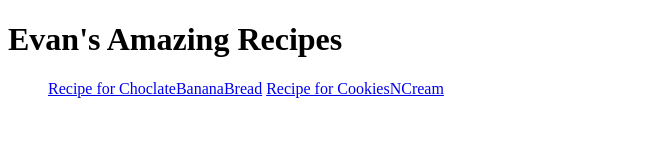
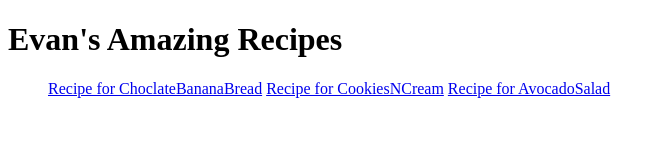
Before and after one commit to EvanO3/odin-recipes, a plain HTML site: page index.html in a window 1280 px wide. Shown: the whole page, without its empty margins (0-665 px from the left). Drawn offline with Linux system fonts and the light colour scheme.

Commit message:
added new recipe AvocadoSalad

```diff
--- a/index.html
+++ b/index.html
@@ -10,6 +10,7 @@
 <ul>
     <a href="recipes/ChoclateBananaBred.html">Recipe for ChoclateBananaBread</a>
 <a href="recipes/CookiesNCream.html">Recipe for CookiesNCream</a>
+<a href="recipes/AvocadoSalad.html">Recipe for AvocadoSalad</a>
 </ul>
 
 
```
Also changed, not shown: AvocadoSalada.html (added).
